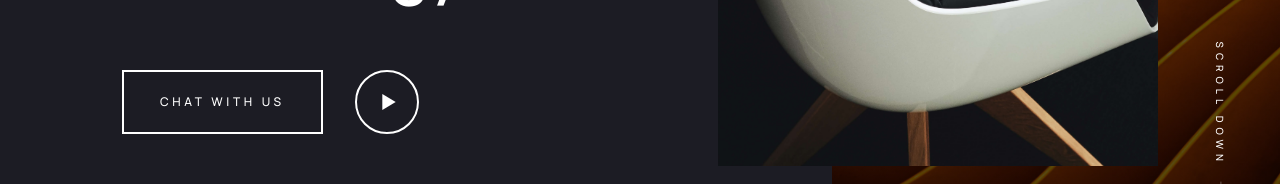
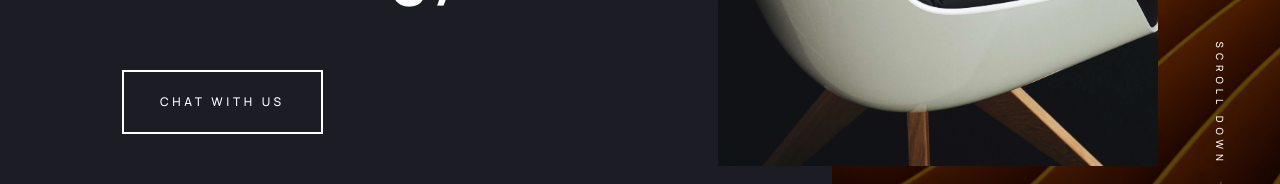
Before and after one commit to Jabekah007/visionx, a plain HTML site: page index.html in a window 1280 px wide. Shown: the part 554-738 px from the top of the page. Drawn offline with Linux system fonts and the light colour scheme.

Commit message:
Update index.html

```diff
--- a/index.html
+++ b/index.html
@@ -126,9 +126,9 @@
 
                         <div class="s-intro__content-buttons">
                             <a href="https://api.whatsapp.com/send/?phone=233533669128&text&type=phone_number&app_absent=0" class="btn btn--stroke s-intro__content-btn ">Chat With Us</a>
-                            <a href="https://player.vimeo.com/video/14592941?color=f26522&title=0&byline=0&portrait=0" class="s-intro__content-video-btn">
+                            <!--<a href="https://player.vimeo.com/video/14592941?color=f26522&title=0&byline=0&portrait=0" class="s-intro__content-video-btn">
                                 <svg xmlns="http://www.w3.org/2000/svg" width="24" height="24" viewBox="0 0 24 24" style="fill: rgba(0, 0, 0, 1);transform: ;msFilter:;"><path d="M7 6v12l10-6z"></path></svg>
-                            </a>
+                            </a>-->
                         </div>
 
                     </div> <!-- s-intro__content-inner -->
```
